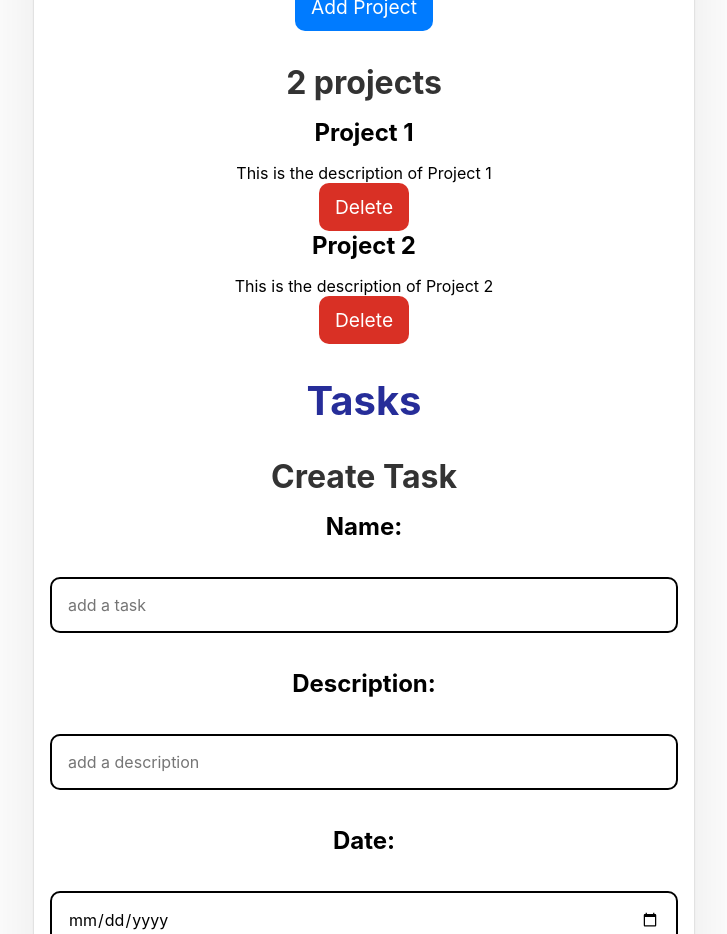
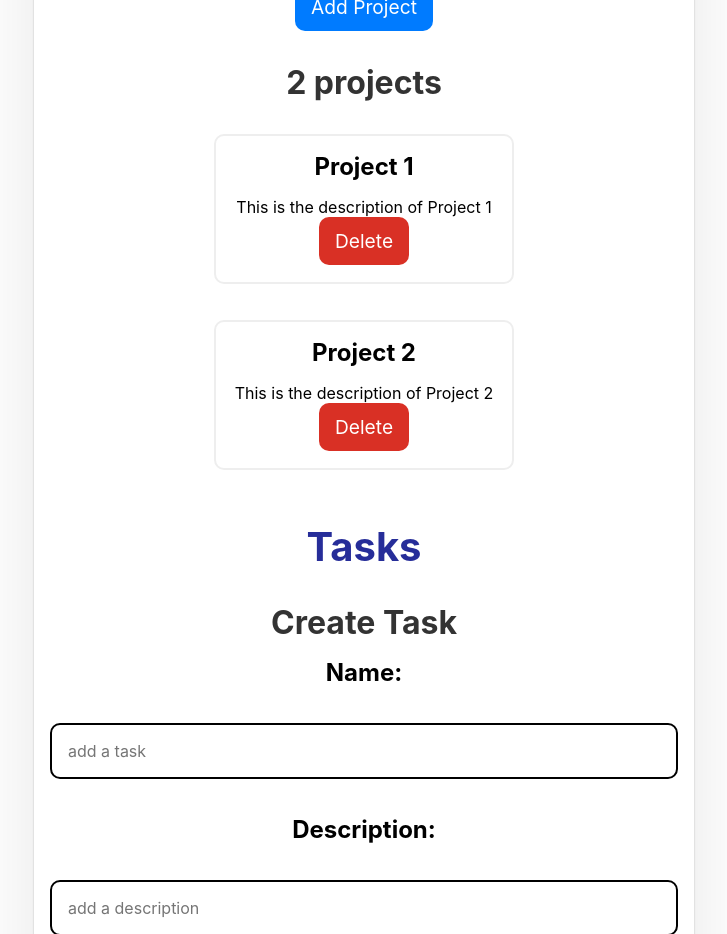
Before and after one commit to unifr-digits/todo-it, an Angular app in the folder angular-project/: page / in a window 1280 px wide. Shown: the part 2060-2994 px from the top of the page, without its empty margins (276-1003 px from the left). Built offline with nearby package versions, Linux system fonts and the light colour scheme.

Commit message:
Add styling for single project.

```diff
--- a/angular-project/src/app/projects/project/project.component.css
+++ b/angular-project/src/app/projects/project/project.component.css
@@ -0,0 +1,12 @@
+.project {
+  display: inline-block;
+  width: 300px;
+  height: 150px;
+  margin: 1rem;
+  padding: 1rem;
+  box-sizing: border-box;
+  border: 2px solid #eee;
+  border-radius: 10px;
+  position: relative;
+  overflow: auto;
+}
--- a/angular-project/src/app/projects/project/project.component.html
+++ b/angular-project/src/app/projects/project/project.component.html
@@ -32,8 +32,10 @@
 
 <ul class="projects">
   <li *ngFor="let project of projects">
-    <label [for]="project.name">{{ project.name }}</label>
-    <div>{{ project.desc }}</div>
-    <button class="btn btn-warn" (click)="deleteProject(project)">Delete</button>
+    <div class="project">
+      <label [for]="project.name">{{ project.name }}</label>
+      <div>{{ project.desc }}</div>
+      <button class="btn btn-warn" (click)="deleteProject(project)">Delete</button>
+    </div>
   </li>
 </ul>
```
